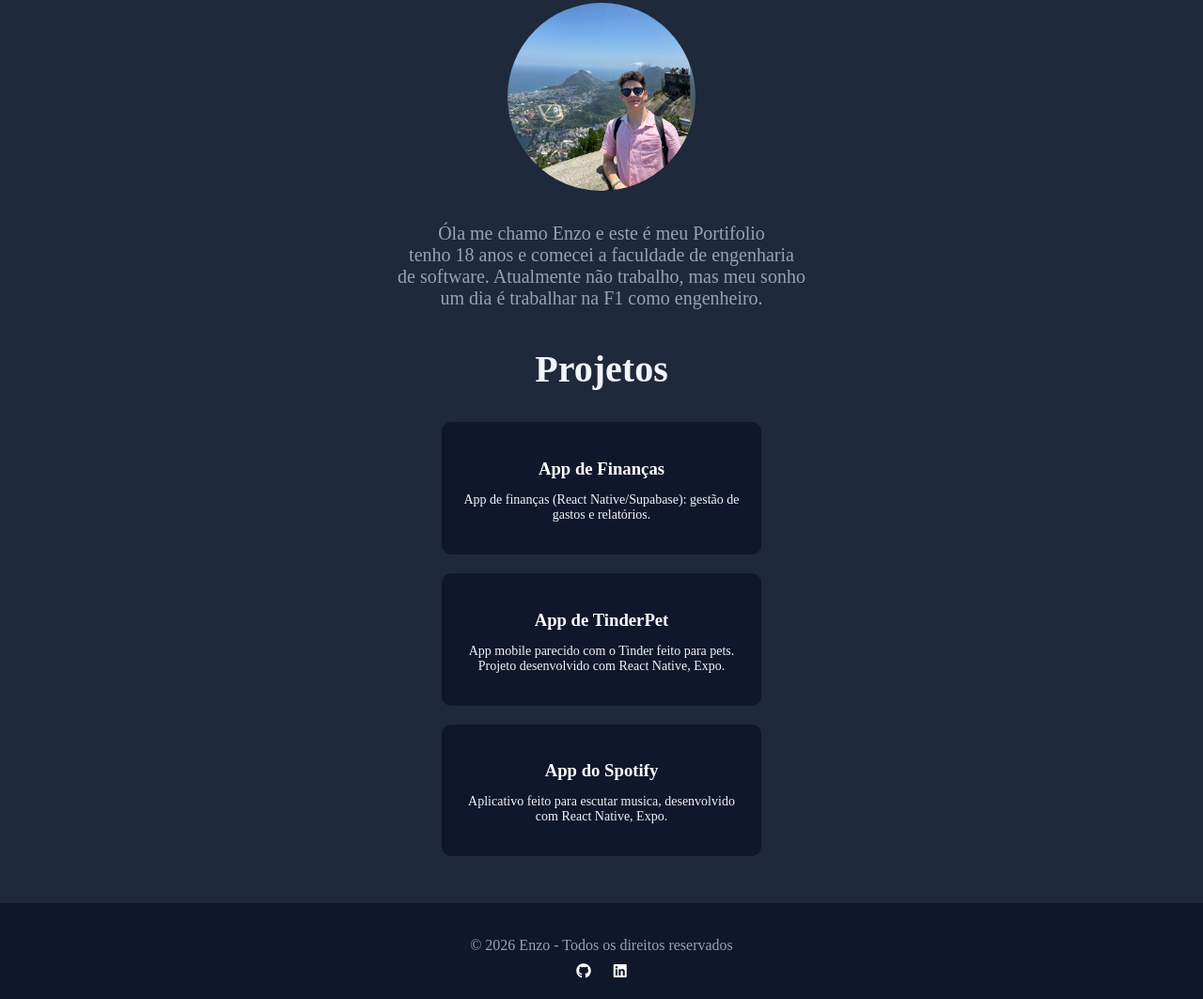
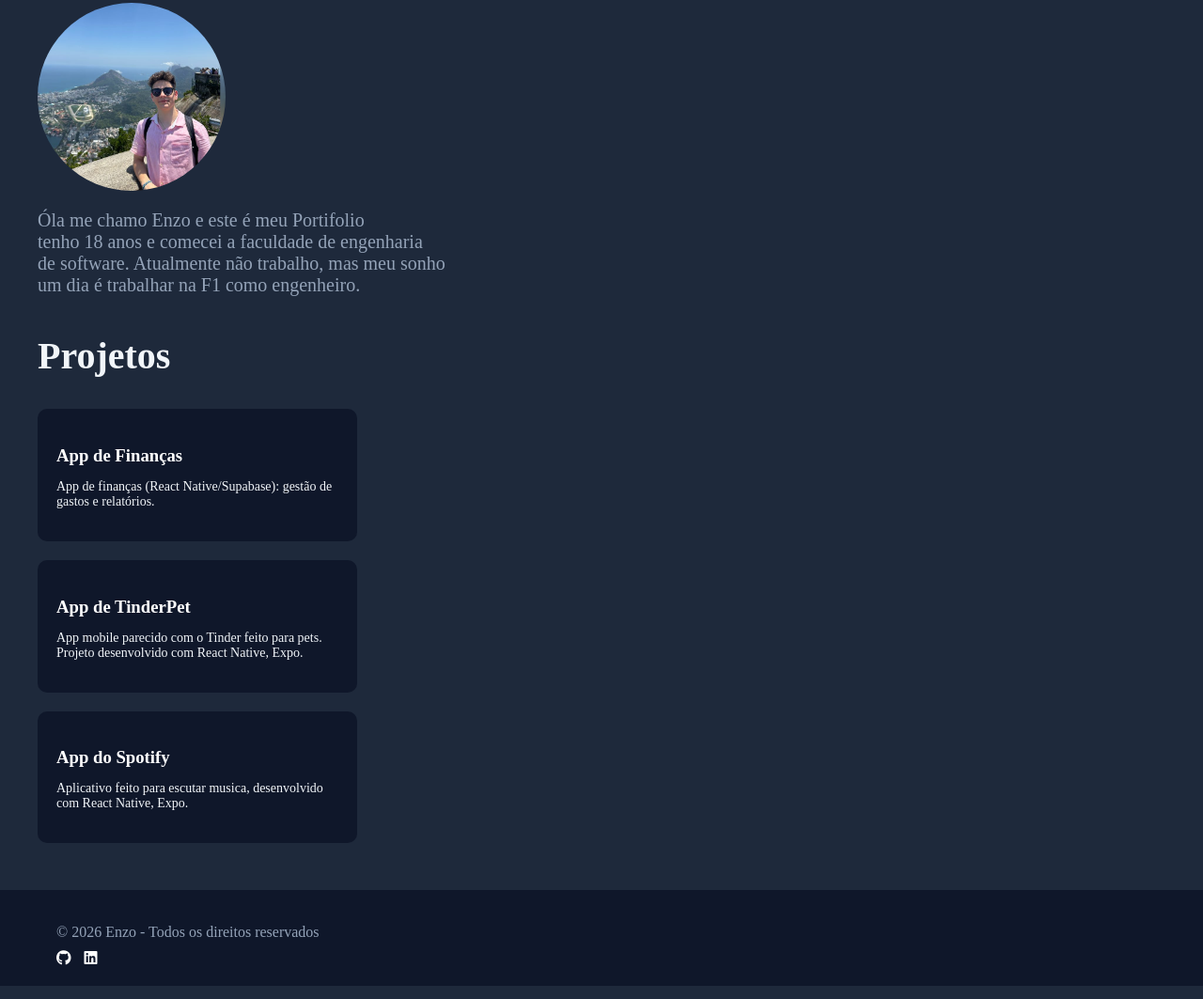
Before and after one commit to EnzoZaffa/landingpage, a plain HTML site: page index.html in a window 1280 px wide. Shown: the part 202-1265 px from the top of the page at 94% size. Drawn offline with Linux system fonts and the light colour scheme.

Commit message:
Refactor index.html layout and styles

```diff
--- a/index.html
+++ b/index.html
@@ -6,15 +6,17 @@
     <title>Site do Enzo</title>
     <link rel="stylesheet" href="https://cdnjs.cloudflare.com/ajax/libs/font-awesome/6.5.0/css/all.min.css">
   </head>
-  <body style="margin:0;padding:0;box-sizing:border-box;background-color:#1e293b;color:#f1f5f9;text-align:center;">
+  <body style="margin:0;padding:0;box-sizing:border-box;background-color:#1e293b;color:#f1f5f9;">
 
-    <header style="background-color:#0f172a;padding:20px;font-size:25px;">
+    <header style="background-color:#0f172a;padding:20px;font-size:25px;text-align:left;">
       <h1>Este é meu landing page</h1>
     </header>
 
-    <img src="image.png" alt="este sou eu" style="clip-path:circle(50%);height:200px;width:200px;margin-top:40px;" />
+    <div style="margin-left:40px;">
 
-    <p style="color:#94a3b8;font-size:20px;margin:30px;">
+      <img src="image.png" alt="este sou eu" style="clip-path:circle(50%);height:200px;width:200px;margin-top:40px;display:block;" />
+
+      <p style="color:#94a3b8;font-size:20px;margin-top:20px;max-width:500px;">
         Óla me chamo Enzo e este é meu Portifolio <br />
         tenho 18 anos e comecei a faculdade de engenharia <br />
         de software. Atualmente não trabalho, mas meu sonho <br>
@@ -25,23 +27,23 @@
 
         <h2 style="margin-top:40px;font-size:40px;">Projetos</h2>
 
-      <div style="margin-top:30px;">
+        <div style="margin-top:20px;">
 
-        <div style="background-color:#0f172a;width:80%;max-width:300px;margin:20px auto;padding:20px;border-radius:10px;">
+          <div style="background-color:#0f172a;width:300px;margin:20px 0;padding:20px;border-radius:10px;">
             <a href="https://github.com/EnzoZaffa/App_Financa" style="color:white;text-decoration:none;">
               <h3 style="margin-bottom:10px;">App de Finanças</h3>
             </a>
             <p style="font-size:14px;">App de finanças (React Native/Supabase): gestão de gastos e relatórios.</p>
           </div>
 
-        <div style="background-color:#0f172a;width:80%;max-width:300px;margin:20px auto;padding:20px;border-radius:10px;">
+          <div style="background-color:#0f172a;width:300px;margin:20px 0;padding:20px;border-radius:10px;">
             <a href="https://github.com/EnzoZaffa/TinderPet" style="color:white;text-decoration:none;">
               <h3 style="margin-bottom:10px;">App de TinderPet</h3>
             </a>
             <p style="font-size:14px;">App mobile parecido com o Tinder feito para pets. Projeto desenvolvido com React Native, Expo.</p>
           </div>
 
-        <div style="background-color:#0f172a;width:80%;max-width:300px;margin:20px auto;padding:20px;border-radius:10px;">
+          <div style="background-color:#0f172a;width:300px;margin:20px 0;padding:20px;border-radius:10px;">
             <a href="https://github.com/EnzoZaffa/AppSpotify" style="color:white;text-decoration:none;">
               <h3 style="margin-bottom:10px;">App do Spotify</h3>
             </a>
@@ -52,14 +54,16 @@
 
       </section>
 
-    <footer style="background-color:#0f172a;text-align:center;padding:20px;margin-top:50px;">
-      <p style="color:#94a3b8;margin-bottom:10px;">© 2026 Enzo - Todos os direitos reservados</p>
+    </div>
 
-      <div>
-        <a href="https://github.com/EnzoZaffa" target="_blank" style="color:#ffffff;text-decoration:none;margin:0 10px;">
+    <footer style="background-color:#0f172a;padding:20px;margin-top:50px;text-align:left;">
+      <p style="color:#94a3b8;margin-bottom:10px;margin-left:40px;">© 2026 Enzo - Todos os direitos reservados</p>
+
+      <div style="margin-left:40px;">
+        <a href="https://github.com/EnzoZaffa" target="_blank" style="color:#ffffff;text-decoration:none;margin-right:10px;">
           <i class="fa-brands fa-github"></i>
         </a>
-        <a href="https://www.linkedin.com/in/enzo-zaffaroni-996299282/" target="_blank" style="color:#ffffff;text-decoration:none;margin:0 10px;">
+        <a href="https://www.linkedin.com/in/enzo-zaffaroni-996299282/" target="_blank" style="color:#ffffff;text-decoration:none;">
           <i class="fa-brands fa-linkedin"></i>
         </a>
       </div>
```
Lines whose indentation alone changed are shown as unchanged.
